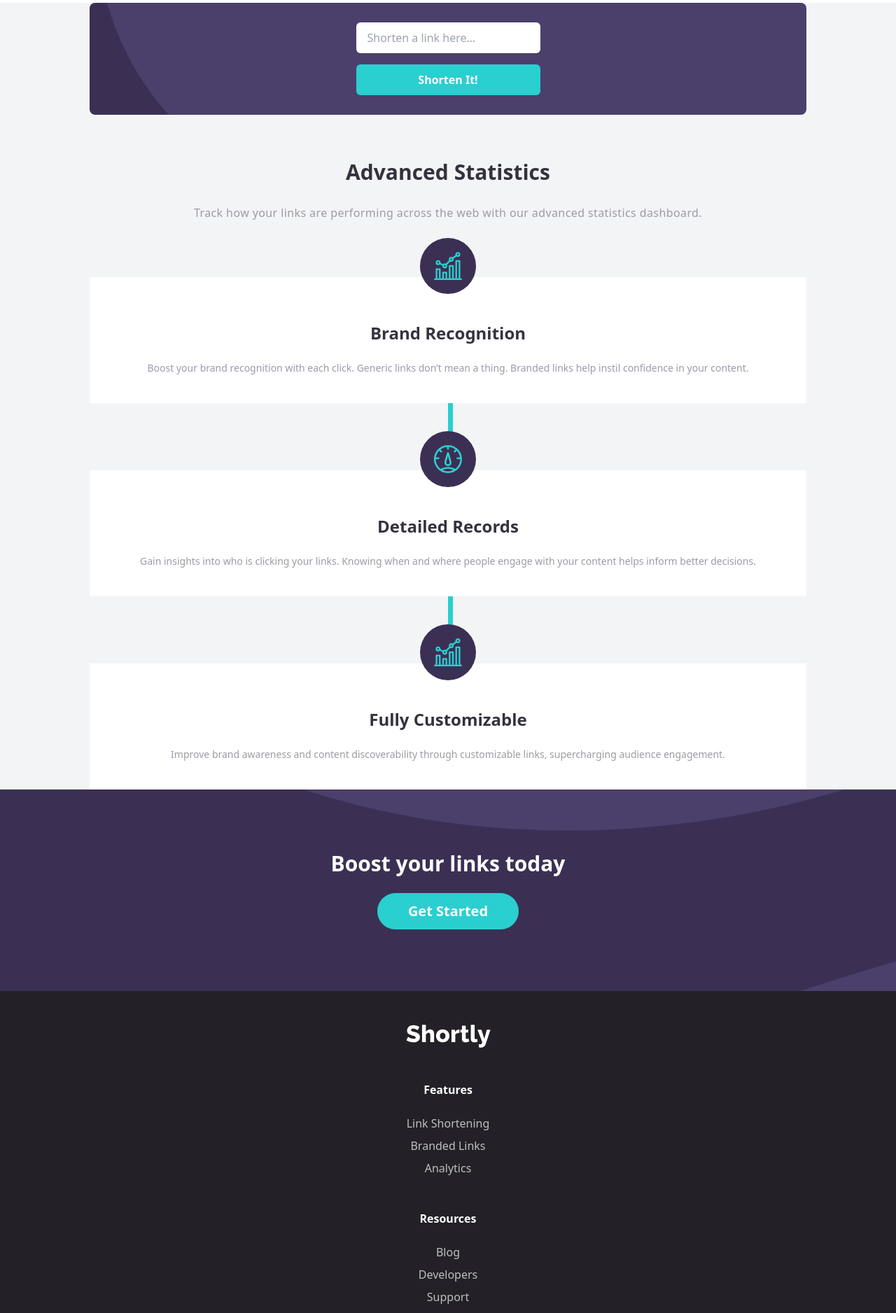
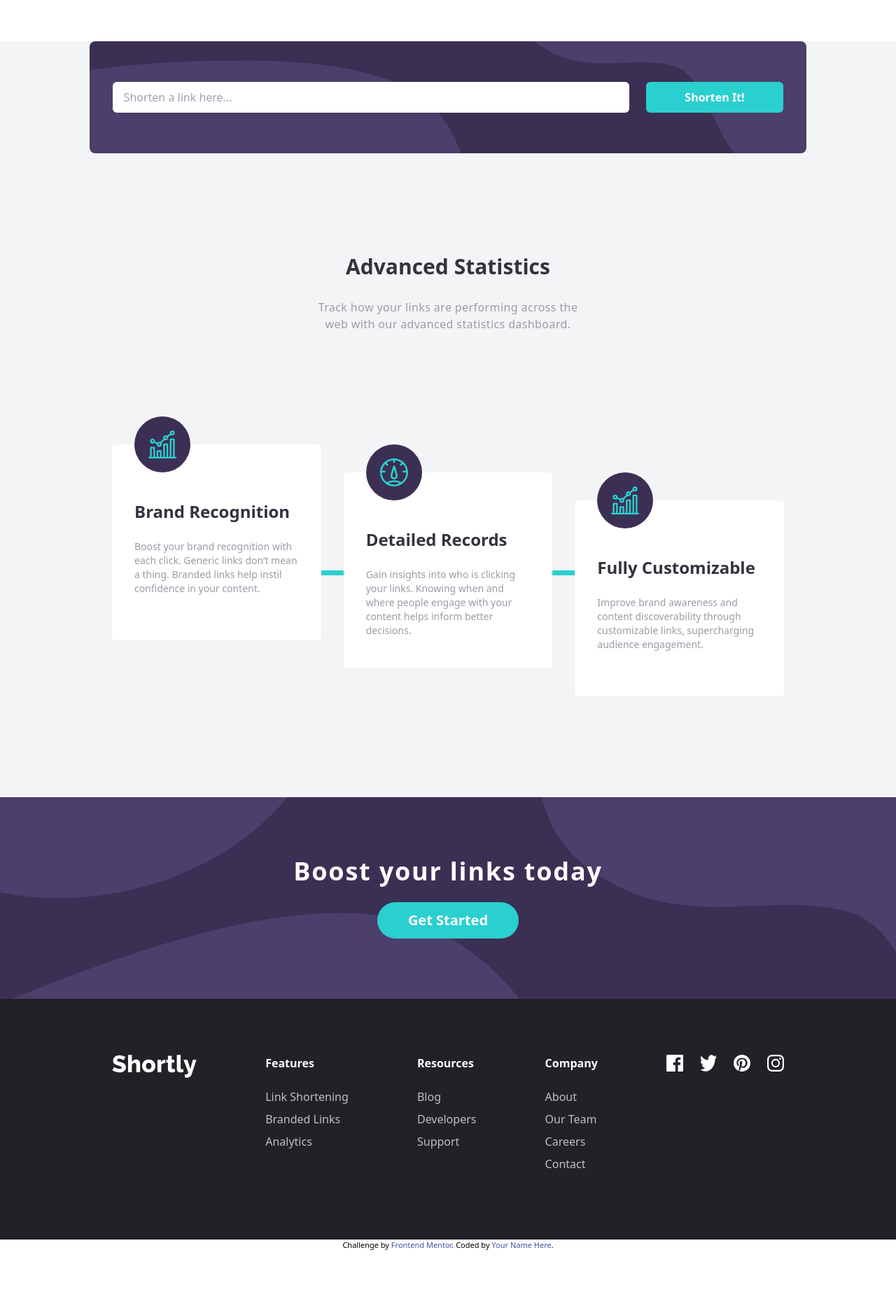
Before and after one commit to Desmond-Fon/url-shortening-api, a website: page index.html in a window 1280 px wide. Shown: the part 629-2505 px from the top of the page at 70% size. After the commit the page ends 2417 px from the top, so only its background shows below. Drawn offline with Linux system fonts and the light colour scheme.

```diff
--- a/index.html
+++ b/index.html
@@ -18,16 +18,23 @@
 <body>
 
 <header class="">
-  <nav class="pt-10 px-6 pb-8">
+  <nav class="pt-10 px-6 pb-8 lg:px-40">
+ <div class="lg:flex justify-between items-center">
   <div class="flex justify-between items-center">
     <img src="images/logo.svg" alt="">
-      <img src="images/icon-hamburger.svg" alt="" class="h-4 w-5" id="hamburg">
-    <ul class="hidden ">
-      <li>Features</li>
-      <li>Pricing</li>
-      <li>Resources</li>
+    <img src="images/icon-hamburger.svg" alt="" class="h-4 lg:hidden w-5" id="hamburg">
+  <ul class="hidden lg:flex justify-center items-center pl-10 gap-6">
+    <li class="lg:hover:font-bold px-4"><a href="/">Features</a></li>
+    <li class="lg:hover:font-bold px-4"><a href="/">Pricing</a></li>
+    <li class="lg:hover:font-bold px-4"><a href="/">Resources</a></li>
   </ul>
 </div>
+<div class="lg:flex justify-center items-center pt-5 hidden">
+  <button class="py-2 px-6 hover:font-bold text-black mt-5 lg:m-0 lg:px-10">Login</button>
+  <button class="rounded-full bg-cyan py-2 px-6 font-bold w-full text-white lg:hover:bg-opacity-75">Sign Up</button>
+</div>
+ </div>
+
 
    <div class="hidden bg-darkVIolet p-7 rounded-md shadow-lg" id="menu">
     <ul class="flex justify-center items-center flex-col gap-5">
@@ -45,25 +52,29 @@
    </div>
   </nav>
 
-<div class="">
-  <img src="images/illustration-working.svg" alt="" class=" pl-6 h-64 object-cover">
+<div class="lg:flex lg:flex-row-reverse justify-between lg:lg:pl-40 lg:my-20">
+  <div class="flex justify-center">
+    <img src="images/illustration-working.svg" alt="" class=" pl-6 h-64 object-cover lg:object-contain lg:h-full ">
   </div>
 
-  <h1 class="text-5xl font-black text-center text-veryDarkBlue pt-8 pb-4 ">More than just shorter links</h1>
+    <div class="">
+      <h1 class="text-5xl font-black text-center text-veryDarkBlue pt-8 pb-4 lg:text-left lg:text-7xl">More than just shorter links</h1>
 
-  <p class="text-center text-lg text-grayishViolet px-6 tracking-wide ">Build your brand’s recognition and get detailed insights on how your links are performing.</p>
+    <p class="text-center text-lg text-grayishViolet px-6 tracking-wide lg:text-left  lg:p-0 ">Build your brand’s recognition and get detailed insights on how your links are performing.</p>
 
-  <div class="flex justify-center items-center pt-8 pb-16">
-    <button class="rounded-full bg-cyan py-3 px-10 text-lg font-bold text-white">Get Started</button>
+    <div class="flex justify-center items-center pt-8 pb-16 lg:justify-start">
+      <button class="rounded-full bg-cyan py-3 px-10 text-lg font-bold text-white lg:hover:bg-opacity-75">Get Started</button>
+    </div>
+    </div>
 </div>
 </header>
 
 <main class="bg-gray-100 ">
-  <div class="flex flex-col justify-center items-center pb-6">
-    <div class="bg-[url('/images/bg-shorten-mobile.svg')] bg-darkVIolet bg-no-repeat bg-center bg-cover w-4/5 h-40 rounded-lg flex flex-col justify-center items-center">
-      <form method="post" class="flex flex-col justify-center">
-        <input type="text" name="link" id="linkInput" placeholder="Shorten a link here..." class="h-11 rounded-md w-full mb-2 p-4" required>
-        <button  class="h-11 rounded-md w-full bg-cyan mt-2 font-bold text-white" id="btn">Shorten It!</button>
+  <div class="flex flex-col justify-center items-center pb-6 ">
+    <div class="bg-[url('/images/bg-shorten-mobile.svg')] lg:bg-[url('/images/bg-shorten-desktop.svg')] bg-darkVIolet bg-no-repeat bg-center bg-cover w-4/5 h-40 rounded-lg flex flex-col justify-center ">
+      <form method="post" class="flex flex-col lg:flex-row justify-center lg:items-center px-5">
+        <input type="text" name="link" id="linkInput" placeholder="Shorten a link here..." class="h-11 rounded-md w-full mb-2 p-4 lg:w-3/4 lg:mb-0 lg:mr-3" required>
+        <button  class="h-11 rounded-md w-full bg-cyan mt-2 font-bold lg:mt-0 text-white lg:hover:bg-opacity-75 lg:w-1/5 lg:ml-3" id="btn">Shorten It!</button>
       </form>
      </div>
   </div>
@@ -71,18 +82,20 @@
   <div id="user-reply"></div>
 
 
+
   <!-- <div class="flex flex-col justify-center items-center pb-12">
-    <div class="bg-white w-4/5 h-40 rounded-lg flex flex-col justify-evenly overflow-hidden text-ellipsis">
+    <div class="bg-white w-4/5 h-40 rounded-lg flex flex-col justify-evenly overflow-hidden text-ellipsis lg:flex-row lg:items-center lg:justify-between lg:h-20">
       <p class="text-left px-5 text-ellipsis overflow-hidden ">https://www.frontendmentor.iodsdfsdffrefffg</p>
-      <hr class="text-gray-500">
+      <hr class="text-gray-500 lg:hidden">
+     <div class="lg:flex lg:items-center">
       <p class="text-cyan text-left px-5 shortUrl" id="output-Url">https://reLink/k4lKyk</p>
       <div class="px-5">
-        <button  class="h-11 rounded-md w-full bg-cyan mt-2 font-bold text-white copy" id="copy">Copy</button>
+        <button  class="h-11 rounded-md w-full bg-cyan mt-2 font-bold text-white lg:w-40 lg:mt-0 copy" id="copy">Copy</button>
      </div>
       </div>
     </div>
-
-  <div class="flex flex-col justify-center items-center pb-12">
+  </div> -->
+  <!-- <div class="flex flex-col justify-center items-center pb-12">
     <div class="bg-white w-4/5 h-40 rounded-lg flex flex-col justify-evenly overflow-hidden text-ellipsis">
       <p class="text-left px-5 text-ellipsis overflow-hidden ">https://www.frontendmentor.iodsdfsdffrefffg</p>
       <hr class="text-gray-500">
@@ -128,89 +141,90 @@
 
 
 
-    <div class="pt-10 pb-20">
+    <div class="pt-10 pb-20 lg:flex lg:items-center lg:justify-center lg:flex-col lg:mt-20">
       <h2 class="text-center text-3xl text-veryDarkBlue font-extrabold ">Advanced Statistics</h2>
 
-    <p class="text-center text-grayishViolet px-8 pt-7  tracking-wide">Track how your links are performing across the web with our
+    <p class="text-center text-grayishViolet px-8 pt-7  tracking-wide lg:w-[35%]">Track how your links are performing across the web with our
       advanced statistics dashboard.</p>
     </div>
 
 
-<div class="flex justify-center flex-col items-center relative">
-  <div class=" border-l-[7px] border-cyan h-full absolute left-1/2 top-0"></div>
-  <div class="flex justify-center flex-col items-center bg-white w-4/5 rounded-sm mb-24 z-10">
-    <div class="rounded-full bg-darkVIolet p-5 -mt-14">
+<div class="flex justify-center flex-col items-center relative lg:flex-row lg:gap-8 lg:mx-40 lg:pb-20 ">
+  <div class="lg:hidden border-r-[7px] border-cyan h-full absolute left-1/2 top-0"></div>
+  <div class="hidden lg:flex border-t-[7px] border-cyan w-full absolute top-1/2 left-0"></div>
+  <div class="flex justify-center flex-col items-center bg-white w-4/5 rounded-sm lg:rounded-md mb-24 lg:mb-0 z-10 lg:h-[280px] lg:justify-start lg:items-start lg:px-8">
+    <div class="rounded-full bg-darkVIolet p-5 -mt-[40px]">
       <img src="images/icon-brand-recognition.svg" alt="">
     </div>
-    <h3 class="text-center text-2xl text-veryDarkBlue font-extrabold pt-10">Brand Recognition</h3>
-    <p class="text-center text-grayishViolet px-7 pt-6 pb-10 text-sm">Boost your brand recognition with each click. Generic links don’t
+    <h3 class="text-center text-2xl text-veryDarkBlue font-extrabold pt-10 lg:text-left">Brand Recognition</h3>
+    <p class="text-center text-grayishViolet px-7 pt-6 pb-10 text-sm lg:text-left lg:px-0">Boost your brand recognition with each click. Generic links don’t
     mean a thing. Branded links help instil confidence in your content.</p>
   </div>
 
-  <div class="flex justify-center flex-col items-center bg-white w-4/5 rounded-sm mb-24 z-10">
-    <div class="rounded-full bg-darkVIolet p-5 -mt-14">
+  <div class="flex justify-center flex-col items-center bg-white w-4/5 rounded-sm lg:rounded-md mb-24 lg:mb-0 z-10 lg:h-[280px] lg:justify-start lg:items-start lg:px-8 lg:mt-20">
+    <div class="rounded-full bg-darkVIolet p-5 -mt-[40px]">
       <img src="images/icon-detailed-records.svg" alt="">
     </div>
-    <h3 class="text-center text-2xl text-veryDarkBlue font-extrabold pt-10">Detailed Records</h3>
-    <p class="text-center text-grayishViolet px-7 pt-6 pb-10 text-sm">Gain insights into who is clicking your links. Knowing when and where
+    <h3 class="text-center text-2xl text-veryDarkBlue font-extrabold pt-10 lg:text-left">Detailed Records</h3>
+    <p class="text-center text-grayishViolet px-7 pt-6 pb-10 text-sm lg:text-left lg:px-0">Gain insights into who is clicking your links. Knowing when and where
       people engage with your content helps inform better decisions.</p>
   </div>
 
-  <div class="flex justify-center flex-col items-center bg-white w-4/5 rounded-sm z-10">
-    <div class="rounded-full bg-darkVIolet p-5 -mt-14">
+  <div class="flex justify-center flex-col items-center bg-white w-4/5 rounded-sm lg:rounded-md mb-0 lg:mb-0 z-10 lg:h-[280px] lg:justify-start lg:items-start lg:px-8 lg:mt-40">
+    <div class="rounded-full bg-darkVIolet p-5 -mt-[40px]">
       <img src="images/icon-brand-recognition.svg" alt="">
     </div>
-    <h3 class="text-center text-2xl text-veryDarkBlue font-extrabold pt-10">Fully Customizable</h3>
-    <p class="text-center text-grayishViolet px-7 pt-6 pb-10 text-sm">Improve brand awareness and content discoverability through customizable
+    <h3 class="text-center text-2xl text-veryDarkBlue font-extrabold pt-10 lg:text-left">Fully Customizable</h3>
+    <p class="text-center text-grayishViolet px-7 pt-6 pb-10 text-sm lg:text-left lg:px-0">Improve brand awareness and content discoverability through customizable
       links, supercharging audience engagement.</p>
   </div>
 
 </div>
-<aside class="bg-[url('/images/bg-boost-mobile.svg')] bg-darkVIolet bg-no-repeat bg-center bg-cover h-72 flex justify-center items-center flex-col">
-  <p class="pb-6 text-white text-3xl font-extrabold">Boost your links today</p>
+<aside class="bg-[url('/images/bg-boost-mobile.svg')] lg:bg-[url('/images/bg-boost-desktop.svg')] bg-darkVIolet bg-no-repeat bg-center bg-cover h-72 flex justify-center items-center flex-col mt-16">
+  <p class="pb-6 text-white text-3xl font-extrabold lg:tracking-wider lg:text-4xl">Boost your links today</p>
   <div class="flex justify-center items-center">
-    <button class="rounded-full bg-cyan py-3 px-11 text-xl  font-bold text-white">Get Started</button>
+    <button class="rounded-full bg-cyan py-3 px-11 text-xl  font-bold text-white lg:hover:bg-opacity-75">Get Started</button>
   </div>
 </aside>
 </main>
 
 
-<footer class="flex justify-center items-center flex-col bg-veryDarkViolet">
+<footer class="flex justify-center items-center flex-col bg-veryDarkViolet lg:flex-row lg:justify-between lg:px-40 lg:py-20 lg:items-start">
 
-<img src="images/white-logo.svg" alt="" class="my-12 ">
+<img src="images/white-logo.svg" alt="" class="my-12 lg:my-0">
 
-  <div class="flex justify-center items-center flex-col text-center mb-10">
+  <div class="flex justify-center items-center flex-col text-center mb-10 lg:text-left lg:items-start">
     <h2 class="font-bold text-white mb-6">Features</h2>
 
-    <p class="text-grayy mb-2">Link Shortening</p>
-    <p class="text-grayy mb-2">Branded Links</p>
-    <p class="text-grayy mb-2">Analytics</p>
+    <p class="text-grayy mb-2 lg:hover:text-cyan"><a href="/">Link Shortening</a></p>
+    <p class="text-grayy mb-2 lg:hover:text-cyan"><a href="/">Branded Links</a></p>
+    <p class="text-grayy mb-2 lg:hover:text-cyan"><a href="/">Analytics</a></p>
 
   </div>
 
-  <div class="flex justify-center items-center flex-col text-center mb-10">
+  <div class="flex justify-center items-center flex-col text-center mb-10 lg:items-start">
     <h2 class="font-bold text-white mb-6">Resources</h2>
 
-    <p class="text-grayy mb-2">Blog</p>
-    <p class="text-grayy mb-2">Developers</p>
-    <p class="text-grayy mb-2">Support</p>
+    <p class="text-grayy mb-2 lg:hover:text-cyan"><a href="/">Blog</a></p>
+    <p class="text-grayy mb-2 lg:hover:text-cyan"><a href="/">Developers</a></p>
+    <p class="text-grayy mb-2 lg:hover:text-cyan"><a href="/">Support</a></p>
 
   </div>
 
-  <div class="flex justify-center items-center flex-col text-center">
+  <div class="flex justify-center items-center flex-col text-center lg:items-start">
     <h2 class="font-bold text-white mb-6">Company</h2>
 
-    <p class="text-grayy mb-2">About</p>
-    <p class="text-grayy mb-2">Our Team</p>
-    <p class="text-grayy mb-2">Careers</p>
-    <p class="text-grayy mb-2">Contact</p>
+    <p class="text-grayy mb-2 lg:hover:text-cyan"><a href="/">About</a></p>
+    <p class="text-grayy mb-2 lg:hover:text-cyan"><a href="/">Our Team</a></p>
+    <p class="text-grayy mb-2 lg:hover:text-cyan"><a href="/">Careers</a></p>
+    <p class="text-grayy mb-2 lg:hover:text-cyan"><a href="/">Contact</a></p>
   </div>
 
-  <div class="flex gap-6 py-12">
-    <img src="images/icon-facebook.svg" alt="">
-    <img src="images/icon-twitter.svg" alt="">
-    <img src="images/icon-pinterest.svg" alt="">
-    <img src="images/icon-instagram.svg" alt="">
+  <div class="flex gap-6 py-12 lg:py-0 ">
+    <img src="images/icon-facebook.svg" alt="" class=" lg:hover:bg-cyan  ">
+    <img src="images/icon-twitter.svg" alt="" class=" lg:hover:bg-cyan  ">
+    <img src="images/icon-pinterest.svg" alt="" class=" lg:hover:bg-cyan  ">
+    <img src="images/icon-instagram.svg" alt="" class=" lg:hover:bg-cyan  ">
   </div>
 
 </footer>
--- a/tailwind.config.js
+++ b/tailwind.config.js
@@ -11,6 +11,9 @@
         'grayishViolet': 'hsl(257, 7%, 63%)',
         'veryDarkBlue': 'hsl(255, 11%, 22%)',
         'veryDarkViolet': 'hsl(260, 8%, 14%)'
+      },
+      width: {
+        '50px': '50px'
       }
     },
   },
```
Also changed, not shown: script.js (+41 -20 lines), dist/output.css. Lines whose indentation alone changed are shown as unchanged.
